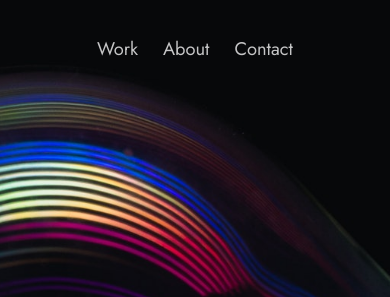
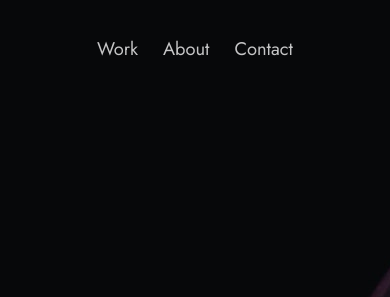
Before and after one commit to JeremiahAshcraft/electric_goon, a website built with Vite: page index.html in a window 390 px wide. Shown: the top 297 px of the page. Built offline with nearby package versions, Linux system fonts and the light colour scheme.

Commit message:
Update index.css

```diff
--- a/index.css
+++ b/index.css
@@ -430,7 +430,7 @@ body:not(.user-is-tabbing) a:focus {
 @media(max-width: 500px) {
     .header {
         text-align: center;
-        background-image: url('./images/lightbulb.jpg')
+        background: url('./images/lightbulb.jpg');
     }
 
     .header__text p {
```
